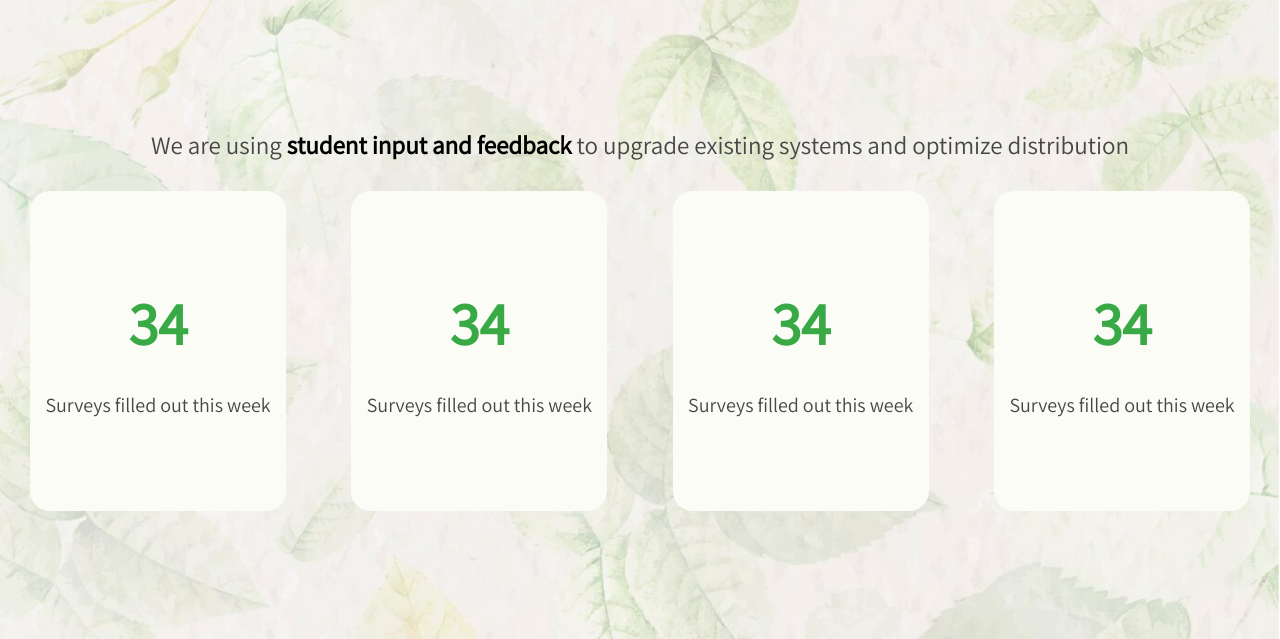
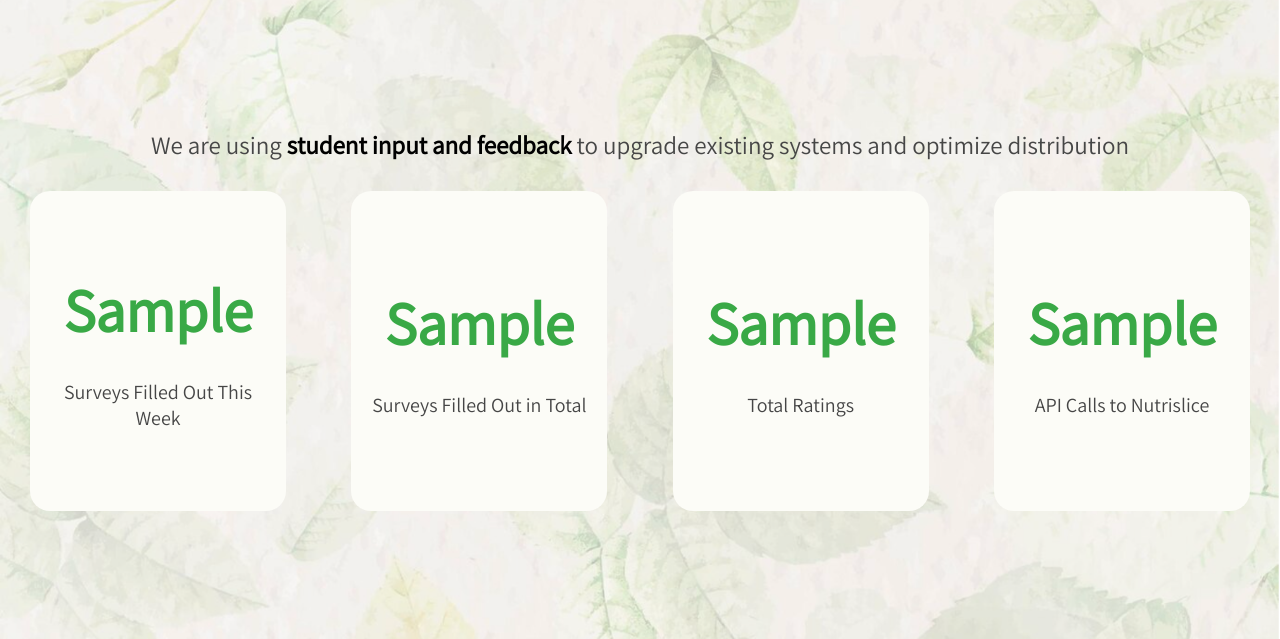
Before and after one commit to code4humanitycalhigh/LunchLink, a Flask app: template templates/home.html in a window 1280 px wide. Shown: the part 1177-1816 px from the top of the page. Run offline with Flask 3, Linux system fonts and the light colour scheme; the template is opened without the code that fills it: most values are stand-ins (such as "Sample title", 1, 10 or a date in 2020).

Commit message:
date header on calendar2.html fixed, flask data added to home.html

```diff
--- a/app.py
+++ b/app.py
@@ -3,7 +3,7 @@ from gsheets_api import get_sheets_data
 import pandas as pd
 import plotly.express as px
 #from charts import df_charts
-from charts_class import side_by_side_bar, option_data, compare_two, get_menu
+from charts_class import side_by_side_bar, option_data, compare_two, get_menu, get_survey_data
 #from charts import pie1, pie2, bar1, bar2
 
 app = Flask(__name__)
@@ -15,7 +15,9 @@ app = Flask(__name__)
 def homepage():
      #updates form.csv
     df=get_sheets_data()
-    return render_template('home.html',column_names=df.columns.values, row_data=list(df.values.tolist()),zip=zip)
+    week_comp, total_comp, total_rat, api_calls = get_survey_data()
+
+    return render_template('home.html', wc=week_comp, tc=total_comp, tr=total_rat, ac=api_calls)
 
 @app.route('/log', methods=['GET'])
 def log():
--- a/static/css/calendar.css
+++ b/static/css/calendar.css
@@ -350,6 +350,8 @@
   display: none;
 }
 
+
+
 .data-side .date{
   margin-bottom: 5vh;
   margin-top: 5vh;
--- a/templates/calendar2.html
+++ b/templates/calendar2.html
@@ -75,8 +75,11 @@
               <p class="text"></p>
             </div>
           </div>
+
+
           <div class="data-side">
-            <h2 class="date">September 1 2024</h2>
+
+            <h2 class="date"></h2>
             <div class="data-options">
               Option 1: <div class = "option-1">
                 Cheese Pizza
--- a/templates/home.html
+++ b/templates/home.html
@@ -54,20 +54,20 @@
         <!-- Divs for the stats -->
         <div class="stats-container">
             <div class="stat">
-                <h1 class="stat-number">34</h1>
-                <p class="stat-name">Surveys filled out this week</p>
+                <h1 class="stat-number">{{wc}}</h1>
+                <p class="stat-name">Surveys Filled Out This Week</p>
             </div>
             <div class="stat">
-                <h1 class="stat-number">34</h1>
-                <p class="stat-name">Surveys filled out this week</p>
+                <h1 class="stat-number">{{tc}}</h1>
+                <p class="stat-name">Surveys Filled Out in Total</p>
             </div>
             <div class="stat">
-                <h1 class="stat-number">34</h1>
-                <p class="stat-name">Surveys filled out this week</p>
+                <h1 class="stat-number">{{tr}}</h1>
+                <p class="stat-name">Total Ratings</p>
             </div>
             <div class="stat">
-                <h1 class="stat-number">34</h1>
-                <p class="stat-name">Surveys filled out this week</p>
+                <h1 class="stat-number">{{ac}}</h1>
+                <p class="stat-name">API Calls to Nutrislice</p>
             </div>
         </div>
     </div>
```
Also changed, not shown: charts_class.py (+21 -0 lines), static/js/script.js (+5 -2 lines).
